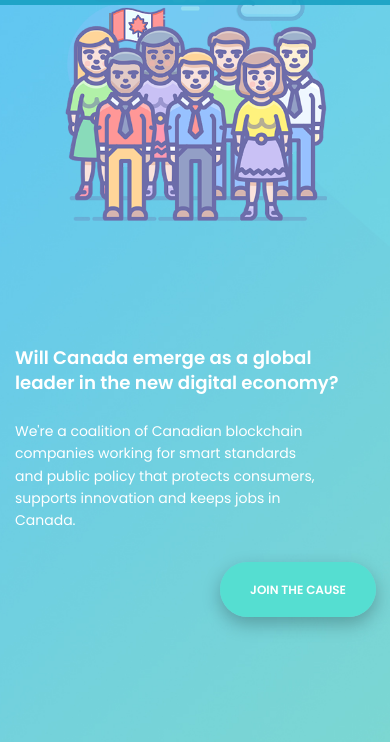
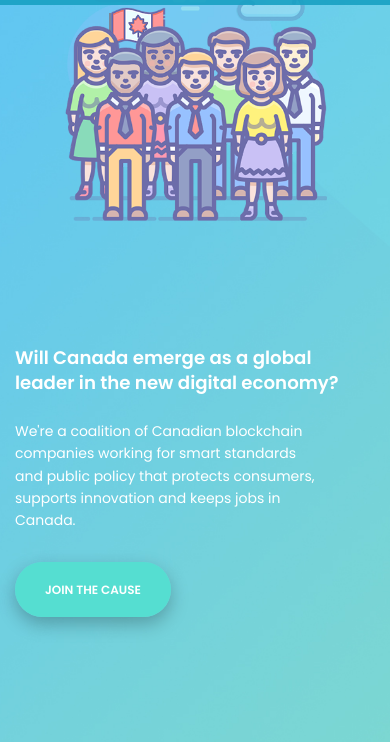
Before and after one commit to AvNuc/btc, a plain HTML site: page index.html in a window 390 px wide. Shown: the part 102-844 px from the top of the page. Drawn offline with Linux system fonts and the light colour scheme; a script that the page names is missing.

Commit message:
button styling

```diff
--- a/responsive.css
+++ b/responsive.css
@@ -31,7 +31,6 @@ h1 {
 #slider .tm-button {
     position: absolute;
     left: unset;
-    right: 0;
     top: 0px;
 }
 .slider-content {
@@ -124,7 +123,6 @@ header {
     position: absolute;
     left: unset;
     top: -1px;
-    right: -1px;
 }
 .slider-content {
     height: auto;
@@ -286,7 +284,6 @@ header.black{
     position: absolute;
     left: unset;
     top: 0px;
-    right: -1px;
     padding: 18px 30px;
 }
 .trail input[type="email"] {
```
